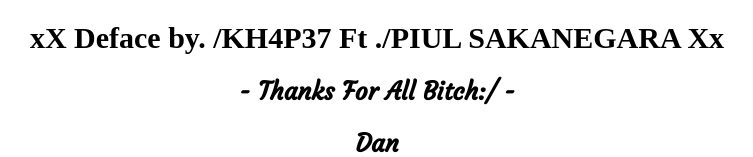
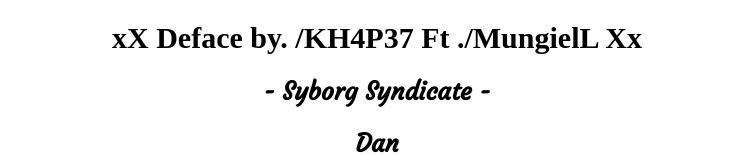
Before and after one commit to Khapet007/agenda.disbintalkesos.go.id, a plain HTML site: page index.html in a window 1280 px wide. Shown: the part 705-862 px from the top of the page, without its empty margins (263-1016 px from the left). Drawn offline with Linux system fonts and the light colour scheme; a web font is replaced by a local one.

Commit message:
Update index.html

```diff
--- a/index.html
+++ b/index.html
@@ -29,8 +29,8 @@ h2 {
   <center>
 	<img src="https://i.ibb.co/hfVkSFS/kisspng-black-rose-clip-art-portable-network-graphics-draw-5b6199092679c4-0238503115331228251576.png" width="330" height="280">
   </center>
-	<h1>xX Deface by. /KH4P37 Ft ./PIUL SAKANEGARA Xx</h1>
-	<h2>- Thanks For  All Bitch:/ -</h2>
+	<h1>xX Deface by. /KH4P37 Ft ./MungielL Xx</h1>
+	<h2>- Syborg Syndicate -</h2>
      <h2>Dan<br>Nyadar Diri Dong Kontol <h2><br>
                 <h5 class="ext_glitch5"> <marquee width="50%"></h5>
                 <h5 class="ext_glitch5"></script>
```
